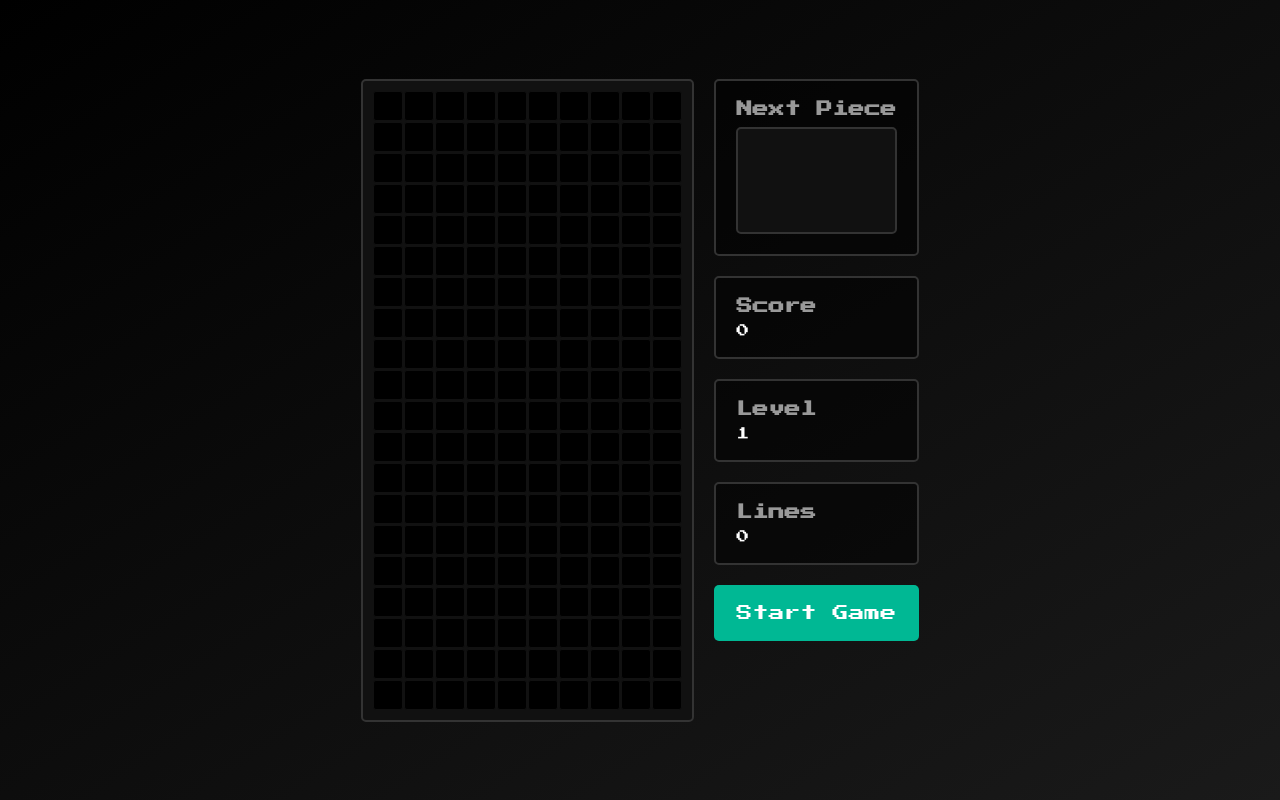
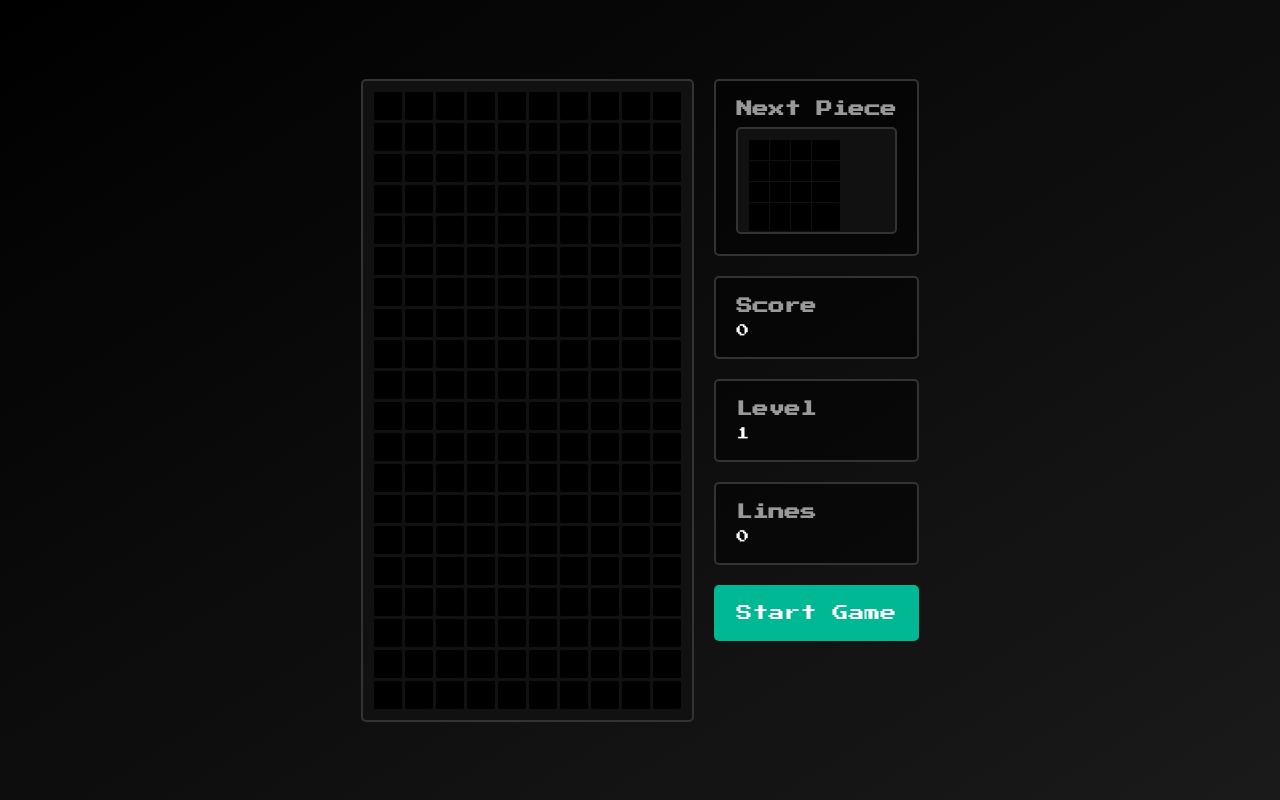
Before and after one commit to MrFlaxKale/tetris, a React (Vite) app: page / in a window 1280 px wide. Built offline with nearby package versions, Linux system fonts and the light colour scheme.

Commit message:
Fix: centrar y mostrar correctamente la Next Piece

```diff
--- a/src/components/Tetris.tsx
+++ b/src/components/Tetris.tsx
@@ -193,13 +193,26 @@ const Tetris: React.FC = () => {
           <StyledDisplay>
             <h3>Next Piece</h3>
             <StyledNextPiece>
-{gameState.nextPiece?.shape.map((row, y) =>
-  row.map((cell, x) => (
-    <Cell
-      key={`next-${y}-${x}`}
-      type={cell && gameState.nextPiece ? gameState.nextPiece.type : null}
-    />
-  ))
+{Array.from({ length: 4 }).map((_, y) =>
+  Array.from({ length: 4 }).map((_, x) => {
+    // Centrar la pieza en la cuadrícula 4x4
+    let type: TetrominoType | null = null;
+    if (gameState.nextPiece) {
+      const shape = gameState.nextPiece.shape;
+      const offsetY = Math.floor((4 - shape.length) / 2);
+      const offsetX = Math.floor((4 - shape[0].length) / 2);
+      if (
+        y >= offsetY &&
+        y < offsetY + shape.length &&
+        x >= offsetX &&
+        x < offsetX + shape[0].length &&
+        shape[y - offsetY][x - offsetX]
+      ) {
+        type = gameState.nextPiece.type;
+      }
+    }
+    return <Cell key={`next-${y}-${x}`} type={type} />;
+  })
 )}
             </StyledNextPiece>
           </StyledDisplay>
```
